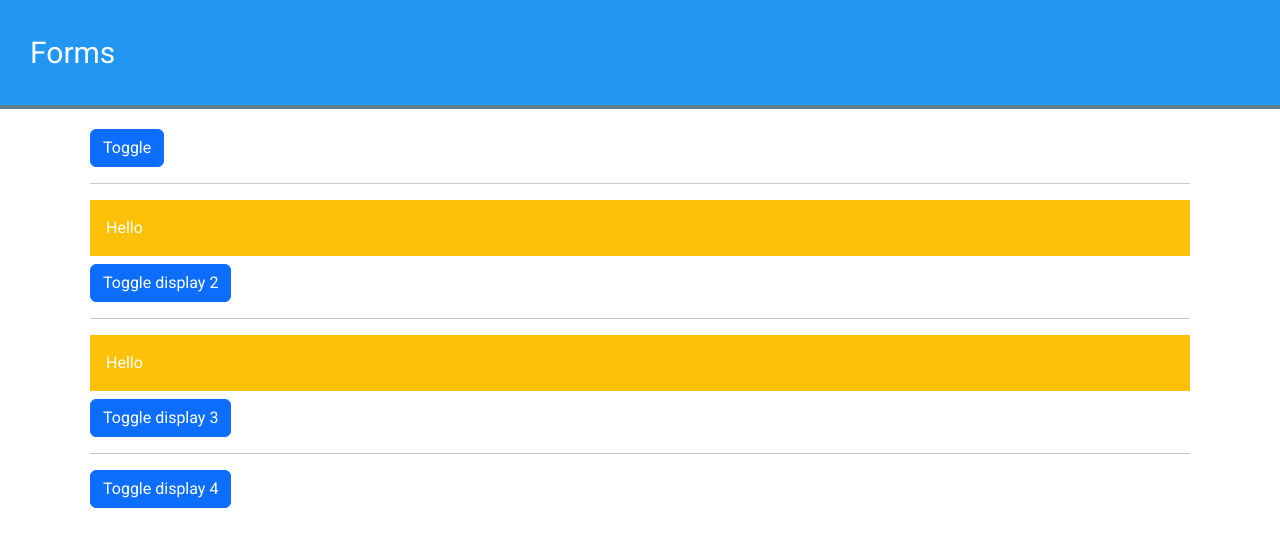
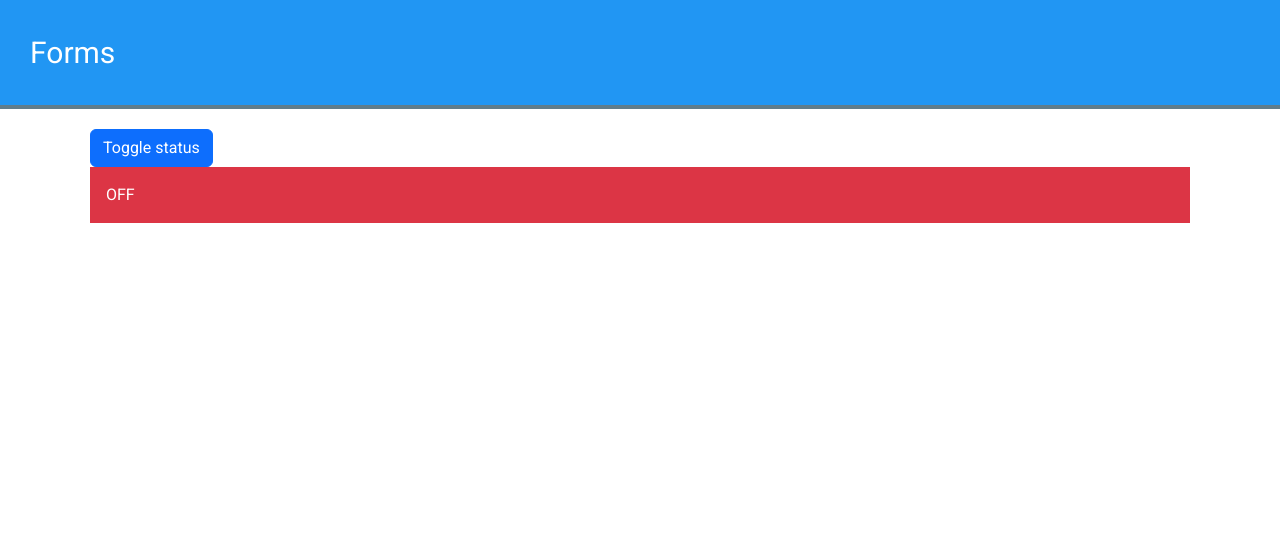
Before and after one commit to ferlobo1985/VUEJS24-Transitions, a Vue app: page / in a window 1280 px wide. Shown: the top 546 px of the page. Built offline with nearby package versions, Linux system fonts and the light colour scheme.

Commit message:
03-Transition mode
03-Transition mode

```diff
--- a/src/App.vue
+++ b/src/App.vue
@@ -1,11 +1,11 @@
 <template>
   <app-header></app-header>
       <div class="container">
-        <One/>
+        <Two/>
       </div>
 </template>
 
 <script setup>
-  import One from '@/components/transitions/one.vue';
-  //import Two from '@/components/transitions/two.vue'
+  // import One from '@/components/transitions/one.vue';
+  import Two from '@/components/transitions/two.vue'
 </script>
--- a/src/components/transitions/two.vue
+++ b/src/components/transitions/two.vue
@@ -1,20 +1,51 @@
 <template>
-    <div class="p-3 mb-2 bg-success text-white"
-        v-if="data.display"
+    <button class="btn btn-primary"  @click="status = !status">
+        Toggle status
+    </button>
+
+    <transition
+        mode="out-in"
+        name="custom"
+        enter-active-class="dog"
+        leave-active-class="cat"
     >
-        Hello
-    </div>
-    <button class="btn btn-primary"
-        @click="data.display = !data.display"
-    >
-        Toggle
-    </button>
+        <div class="p-3 mb-2 bg-danger text-white"
+            v-if="!status"
+            key="status_off"
+        >
+            OFF
+        </div>
+        <div class="p-3 mb-2 bg-success text-white"
+            v-else="status"
+            key="status_on"
+        >
+            ON
+        </div>
+    </transition>
+
 </template>
 
 <script setup>
-   import { reactive } from 'vue';
+   import { ref } from 'vue';
+   const status = ref(false);
+</script>
 
-   const data = reactive({
-    display:false
-   })
-</script>
+
+<style scoped>
+
+    .custom-enter-from,
+    .custom-leave-to {
+        opacity: 0;
+    }
+
+    .dog,
+    .cat {
+        transition: 1s;
+    }
+
+    .custom-enter-to,
+    .custom-leave-from {
+        opacity: 1;
+    }
+
+</style>
```
